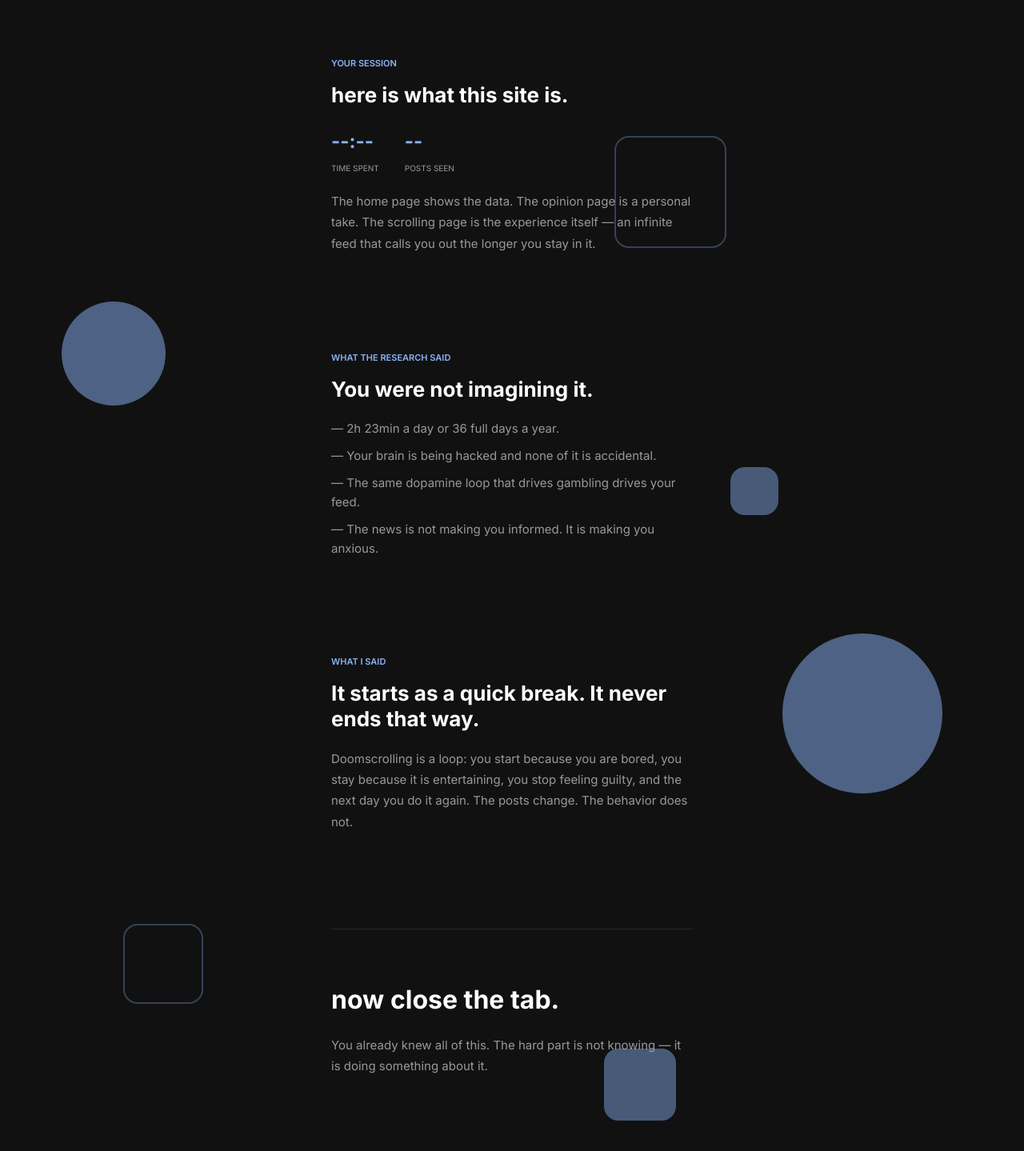
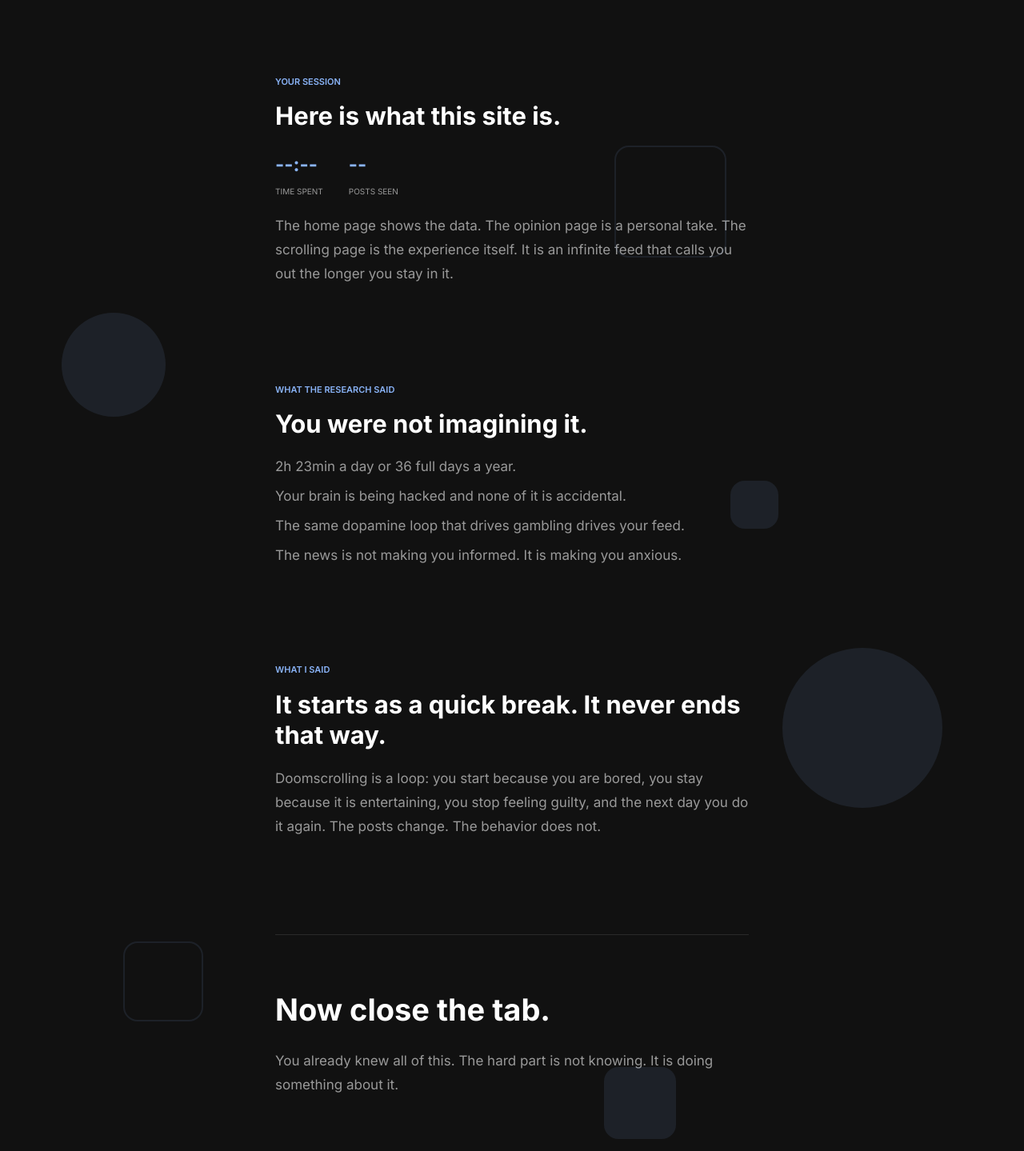
Before and after one commit to austinmosercs-ux/doomscrolling, a React (Vite) app: page /conclusion in a window 1280 px wide. Shown: the part 1191-2630 px from the top of the page at 80% size. Built offline with nearby package versions, Linux system fonts and the light colour scheme; no server answers.

Commit message:
refactor: update CSS styles for improved readability and consistency; remove outdated todo list

```diff
--- a/src/components/Hero/Hero.css
+++ b/src/components/Hero/Hero.css
@@ -28,7 +28,6 @@
     pointer-events: none;
 }
 
-/* each image is stacked on top of each other and fades in and out */
 .hero-slideshow img {
     position: absolute;
     width: 320px;
@@ -48,8 +47,8 @@
 
 @keyframes hero-fade {
     0%   { opacity: 0; }
-    2%   { opacity: 0.05; }
-    14%  { opacity: 0.05; }
+    2%   { opacity: 0.1; }
+    14%  { opacity: 0.1; }
     17%  { opacity: 0; }
     100% { opacity: 0; }
 }
--- a/src/components/ScrollBackdrop/ScrollBackdrop.css
+++ b/src/components/ScrollBackdrop/ScrollBackdrop.css
@@ -21,28 +21,32 @@
 .backdrop-ring {
     border: 2px solid #8ab4f8;
     border-radius: 50%;
-    opacity: 0.35;
+    opacity: 0.1;
+    z-index: -1000;
 }
 
 /* filled circle */
 .backdrop-disc {
     background: #8ab4f8;
     border-radius: 50%;
-    opacity: 0.5;
+    opacity: 0.1;
+    z-index: -1000;
 }
 
 /* outlined rounded square */
 .backdrop-square {
     border: 2px solid #8ab4f8;
     border-radius: 18px;
-    opacity: 0.3;
+    opacity: 0.1;
+    z-index: -1000;
 }
 
 /* filled rounded square */
 .backdrop-block {
     background: #8ab4f8;
     border-radius: 18px;
-    opacity: 0.45;
+    opacity: 0.1;
+    z-index: -1000;
 }
 
 /* on smaller screens fade the shapes out so the text is easier to read */
--- a/src/pages/Conclusion/Conclusion.css
+++ b/src/pages/Conclusion/Conclusion.css
@@ -1,5 +1,5 @@
 .conclusion-page {
-    max-width: 500px;
+    max-width: 640px;
     margin: 0 auto;
     padding: 80px 24px 120px;
 }
@@ -22,15 +22,19 @@
 }
 
 .section-heading {
-    font-size: 26px;
+    font-size: 31px;
     font-weight: 700;
     color: #fff;
     line-height: 1.25;
     margin-bottom: 20px;
 }
 
+.section-heading::first-letter {
+    text-transform: uppercase;
+}
+
 .section-body {
-    font-size: 15px;
+    font-size: 17px;
     color: #999;
     line-height: 1.75;
 }
@@ -67,7 +71,7 @@
 }
 
 .research-list li {
-    font-size: 15px;
+    font-size: 17px;
     color: #999;
     line-height: 1.6;
 }
@@ -78,14 +82,18 @@
 }
 
 .final-heading {
-    font-size: 32px;
+    font-size: 38px;
     font-weight: 700;
     color: #fff;
     margin-bottom: 16px;
 }
 
+.final-heading::first-letter {
+    text-transform: uppercase;
+}
+
 .final-body {
-    font-size: 15px;
+    font-size: 17px;
     color: #999;
     line-height: 1.75;
 }
--- a/src/pages/Conclusion/Conclusion.jsx
+++ b/src/pages/Conclusion/Conclusion.jsx
@@ -23,7 +23,7 @@ export default function Conclusion() {
         <section className="conclusion-section">
           <span className="section-label">the point</span>
           <h2 className="section-heading">This site was built to make you feel the time you waste scrolling.</h2>
-          <p className="section-body">Reading a stat is one thing. Watching your own timer tick while you keep scrolling anyway is the experience itself — an infinite feed that calls you out the longer you stay in it.</p>
+          <p className="section-body">Reading a stat is one thing. Watching your own timer tick while you keep scrolling anyway is the experience itself. It is an infinite feed that calls you out the longer you stay in it.</p>
         </section>
 
         <section className="conclusion-section">
@@ -39,17 +39,17 @@ export default function Conclusion() {
               <span className="stat-label">posts seen</span>
             </div>
           </div>
-          <p className="section-body">The home page shows the data. The opinion page is a personal take. The scrolling page is the experience itself — an infinite feed that calls you out the longer you stay in it.</p>
+          <p className="section-body">The home page shows the data. The opinion page is a personal take. The scrolling page is the experience itself. It is an infinite feed that calls you out the longer you stay in it.</p>
         </section>
 
         <section className="conclusion-section">
           <span className="section-label">what the research said</span>
           <h2 className="section-heading">You were not imagining it.</h2>
           <ul className="research-list">
-            <li>— 2h 23min a day or 36 full days a year.</li>
-            <li>— Your brain is being hacked and none of it is accidental.</li>
-            <li>— The same dopamine loop that drives gambling drives your feed.</li>
-            <li>— The news is not making you informed. It is making you anxious.</li>
+            <li>2h 23min a day or 36 full days a year.</li>
+            <li>Your brain is being hacked and none of it is accidental.</li>
+            <li>The same dopamine loop that drives gambling drives your feed.</li>
+            <li>The news is not making you informed. It is making you anxious.</li>
           </ul>
         </section>
 
@@ -61,7 +61,7 @@ export default function Conclusion() {
 
         <section className="conclusion-final">
           <h2 className="final-heading">now close the tab.</h2>
-          <p className="final-body">You already knew all of this. The hard part is not knowing — it is doing something about it.</p>
+          <p className="final-body">You already knew all of this. The hard part is not knowing. It is doing something about it.</p>
         </section>
 
       </div>
--- a/src/pages/Home/Home.css
+++ b/src/pages/Home/Home.css
@@ -9,7 +9,7 @@
 }
 
 .page-home .research {
-    max-width: 620px;
+    max-width: 640px;
     margin: 0 auto;
     padding: 120px 24px 80px;
 }
@@ -19,7 +19,7 @@
 }
 
 .page-home .stat-heading {
-    font-size: 24px;
+    font-size: 29px;
     font-weight: 700;
     color: #ffffff;
     line-height: 1.3;
@@ -27,7 +27,7 @@
 }
 
 .page-home .stat-body {
-    font-size: 15px;
+    font-size: 17px;
     color: #ddd;
     line-height: 1.7;
     margin-bottom: 18px;
--- a/src/pages/Opinion/Opinion.css
+++ b/src/pages/Opinion/Opinion.css
@@ -26,7 +26,7 @@
 }
 
 .page-opinion .essay {
-    max-width: 620px;
+    max-width: 640px;
     margin: 0 auto;
     padding: 120px 24px 80px;
 }
@@ -36,7 +36,7 @@
 }
 
 .page-opinion .essay-body {
-    font-size: 17px;
+    font-size: 19px;
     color: #ddd;
     line-height: 1.85;
     text-align: left;
--- a/src/utils/random.js
+++ b/src/utils/random.js
@@ -39,10 +39,10 @@ export function formatLikes(n) {
 
 // fake usernames used for the comments
 export const usernamesArr = [
-  '@sireliam1', '@elsandias', '@notaddicttho', '@justonemore_fr', '@brainrot.exe',
-  '@5moremin', '@cantputitdown', '@sendhelp_lol', '@touchgrass.never',
-  '@procrastinator99', '@itsfineiswear', '@feedme.content', '@doomscroll.daily',
-  '@nothingimportant', '@justchecking_', '@phonebrain2024', '@ugh.anyway'
+  '@sireliam1', '@admiraldie_go', '@notaddicttho', '@grenaadeer', '@ogkillerboss55888',
+  '@lordkhan', '@lucian0956', '@roogingy', '@crippledwalk',
+  '@10denverdog', '@frogger25', '@oslearn', '@wistful',
+  '@electricmean89', '@parad0xical', '@techn0waffles'
 ]
 
 // labels for how long ago a post was made
```
Also changed, not shown: 1 other file (tests, documents, lock files or other folders).
